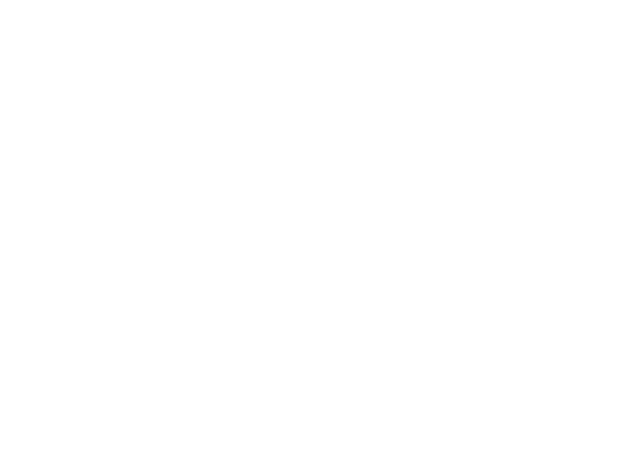
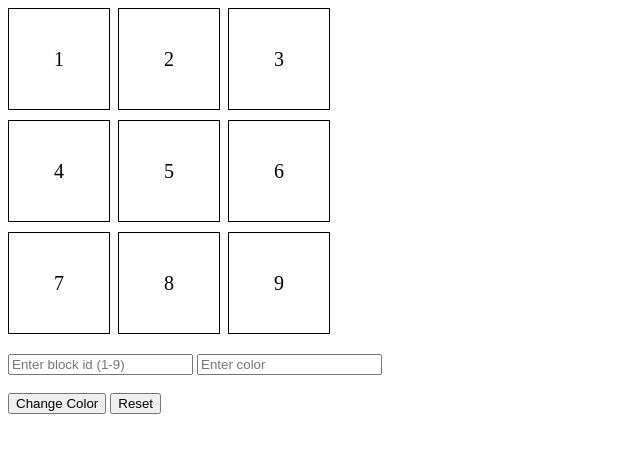
Before and after one commit to acciojob/Replit-Asian-Paints-prmd04, a website: page main.html in a window 1280 px wide. Shown: the whole page, without its empty margins (0-640 px from the left). Drawn offline with Linux system fonts and the light colour scheme.

Commit message:
created a submission

```diff
--- a/main.html
+++ b/main.html
@@ -8,6 +8,27 @@
 
 <body>
 	<!-- the entire body must be written by student -->
+	 <div id="grid-container">
+    <div class="grid-item" id="1">1</div>
+    <div class="grid-item" id="2">2</div>
+    <div class="grid-item" id="3">3</div>
+    <div class="grid-item" id="4">4</div>
+    <div class="grid-item" id="5">5</div>
+    <div class="grid-item" id="6">6</div>
+    <div class="grid-item" id="7">7</div>
+    <div class="grid-item" id="8">8</div>
+    <div class="grid-item" id="9">9</div>
+  </div>
+
+  <!-- Inputs -->
+  <input type="number" id="block_id" placeholder="Enter block id (1-9)">
+  <input type="text" id="colour_id" placeholder="Enter color">
+
+  <br><br>
+
+  <!-- Buttons -->
+  <button id="change_button">Change Color</button>
+  <button id="Reset">Reset</button>
     <script type="text/javascript" src="./script.js">
 </script>
 
--- a/script.js
+++ b/script.js
@@ -1 +1,30 @@
 //your JS code here. If required.
+const changeButton = document.getElementById("change_button");
+    const resetButton = document.getElementById("Reset");
+
+    changeButton.addEventListener("click", () => {
+      const blockId = document.getElementById("block_id").value;
+      const color = document.getElementById("colour_id").value;
+
+      // Reset all blocks to transparent
+      const allBlocks = document.querySelectorAll(".grid-item");
+      allBlocks.forEach(block => {
+        block.style.backgroundColor = "transparent";
+      });
+
+      // Change selected block color
+      const selectedBlock = document.getElementById(blockId);
+      if (selectedBlock) {
+        selectedBlock.style.backgroundColor = color;
+      }
+    });
+
+    resetButton.addEventListener("click", () => {
+      const allBlocks = document.querySelectorAll(".grid-item");
+      allBlocks.forEach(block => {
+        block.style.backgroundColor = "transparent";
+      });
+
+      document.getElementById("block_id").value = "";
+      document.getElementById("colour_id").value = "";
+    });
--- a/styles.css
+++ b/styles.css
@@ -1 +1,18 @@
 /*  your css code here. If applicable */
+ #grid-container {
+      display: grid;
+      grid-template-columns: repeat(3, 100px);
+      grid-gap: 10px;
+      margin-bottom: 20px;
+    }
+
+    .grid-item {
+      width: 100px;
+      height: 100px;
+      border: 1px solid #000;
+      display: flex;
+      align-items: center;
+      justify-content: center;
+      font-size: 20px;
+      background-color: transparent;
+    }
```
